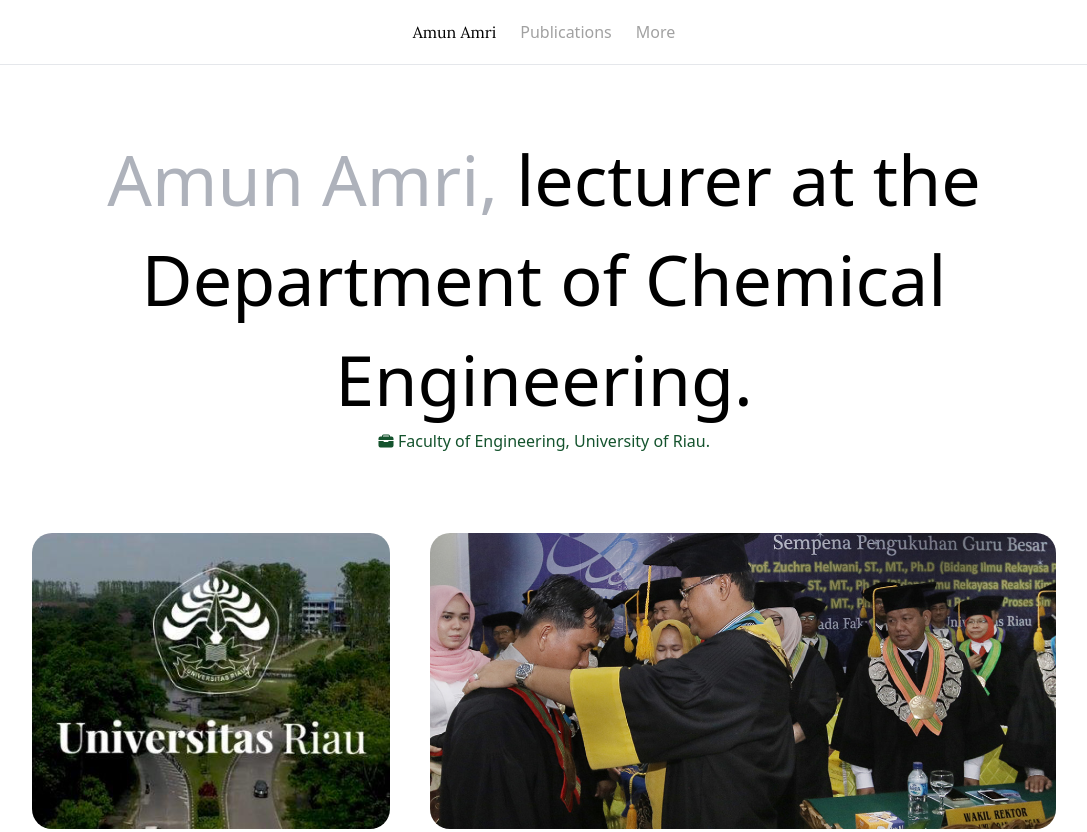
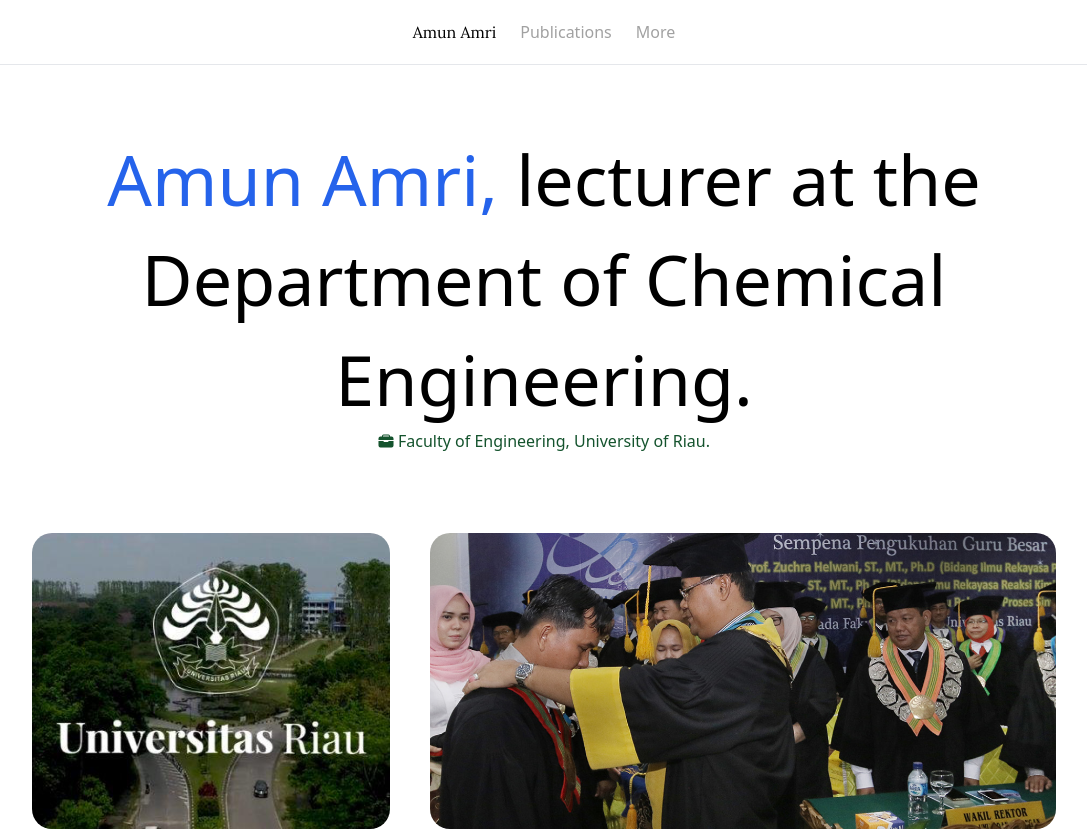
Before and after one commit to amunamri/amun.github.io, a plain HTML site: page index.html in a window 1280 px wide. Shown: the top 832 px of the page, without its empty margins (96-1183 px from the left). Drawn offline with nearby package versions, Linux system fonts and the light colour scheme.

Commit message:
Update index.html
Signed-off-by: amunamri <amun.amri@eng.unri.ac.id>

```diff
--- a/index.html
+++ b/index.html
@@ -50,7 +50,7 @@
         <div class="welcome w-full flex justify-center items-center pt-16">
             <div class="area w-[80%] flex flex-col justify-center items-center ">
                 <div class="text-area text-center ">
-                    <p class="text-[70px] leading-[100px] font-medium"><span class="text-[#AEB2BB]">Amun Amri,</span>
+                    <p class="text-[70px] leading-[100px] font-medium"><span class="text-blue-600">Amun Amri,</span>
                         lecturer at the Department of Chemical Engineering.</p>
                 </div>
                 <div class="scroll ">
```
